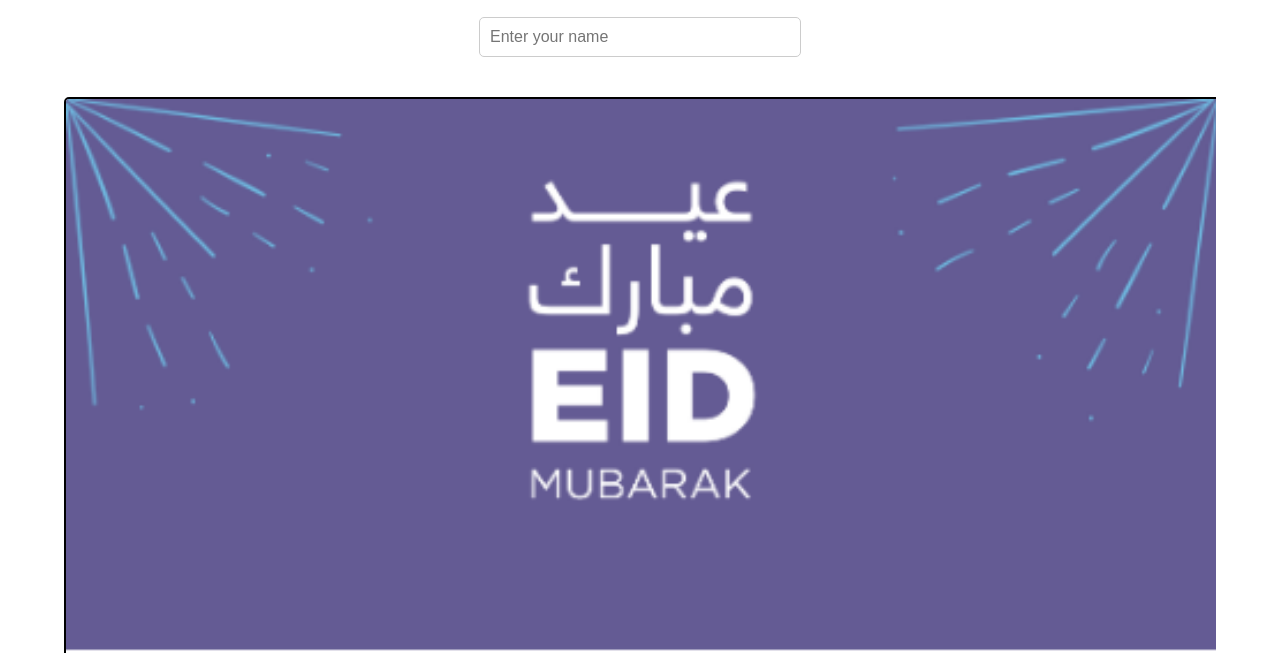
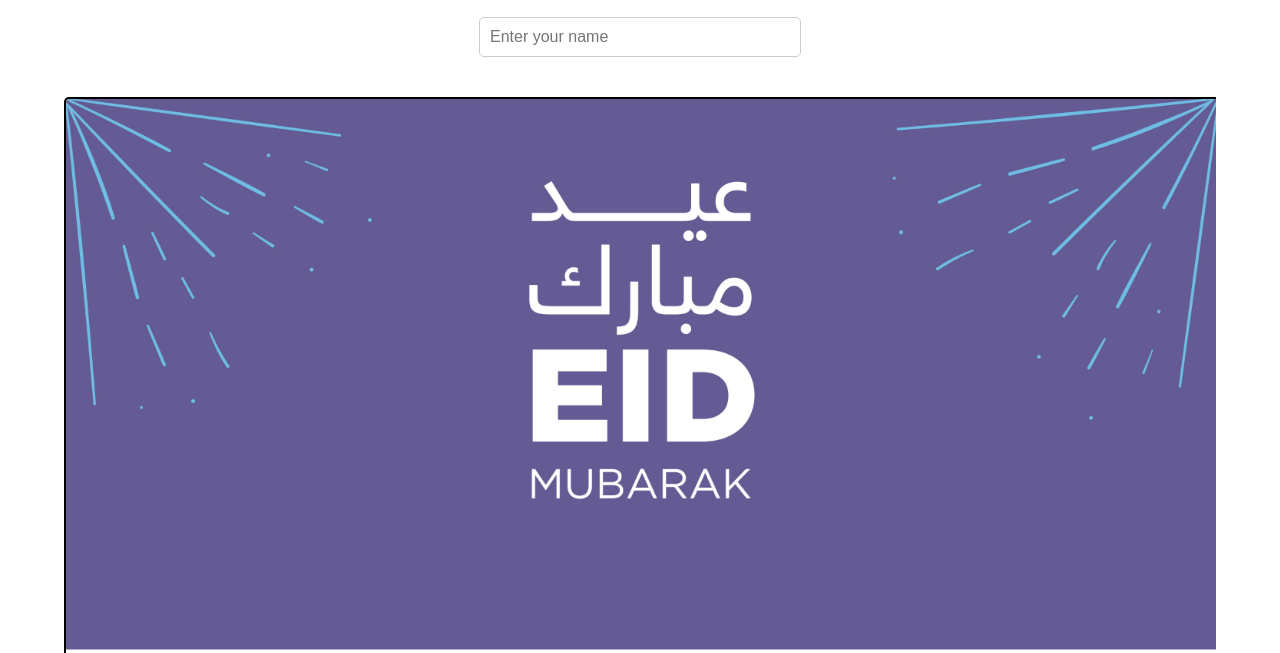
Before and after one commit to mushthaquetest/Reviva_eid_greetings, a plain HTML site: page index.html in a window 1280 px wide. Shown: the part 81-734 px from the top of the page. Drawn offline with Linux system fonts and the light colour scheme.

Commit message:
change check

```diff
--- a/index.html
+++ b/index.html
@@ -13,7 +13,7 @@
         <h2>Reviva Eid Greetings</h2>
         <input type="text" id="nameInput" placeholder="Enter your name">
         <div class="canvas-container">
-            <canvas id="greetingCanvas" width="500" height="500"></canvas>
+            <canvas id="greetingCanvas" width="1500" height="1500"></canvas>
         </div>
         <button id="downloadBtn" style="display: none;" onclick="downloadImage()">Download Greeting</button>
     </div>
--- a/script.js
+++ b/script.js
@@ -18,7 +18,7 @@ image.onload = function() {
         ctx.drawImage(image, 0, 0, canvas.width, canvas.height);
 
         // Draw user's name
-        ctx.font = "200px Lato";
+        ctx.font = "50px Lato";
         ctx.fillStyle = "White";
         ctx.textAlign = "center";
         ctx.fillText(name, canvas.width / 2, canvas.height / 2.3);
```
